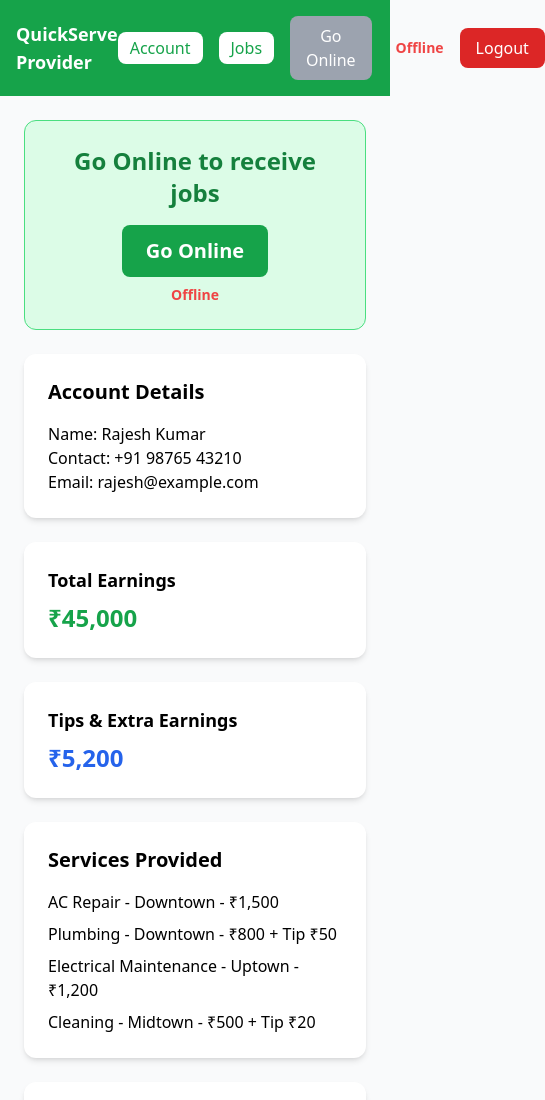
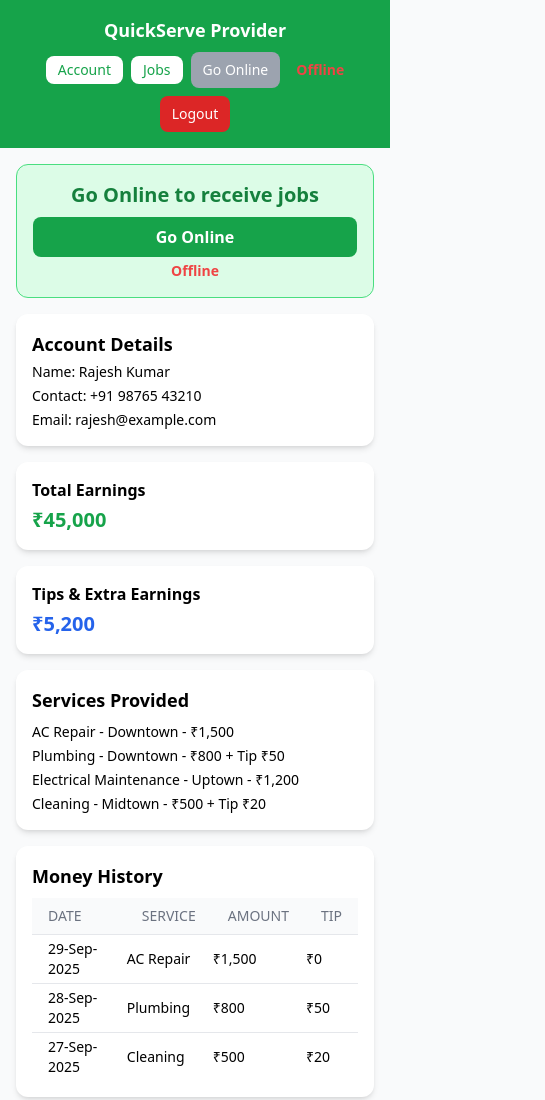
Before and after one commit to omkarsolanke/Quickserve, a plain HTML site: page serviceprovider.html in a window 390 px wide. Shown: the top 1100 px of the page, 545 px wide, since content can reach past the window. Drawn offline with nearby package versions, Linux system fonts and the light colour scheme.

Commit message:
Update serviceprovider.html

```diff
--- a/serviceprovider.html
+++ b/serviceprovider.html
@@ -13,87 +13,87 @@
 <body class="bg-gray-50 min-h-screen flex flex-col">
 
   <!-- Navbar -->
-  <nav class="bg-green-600 text-white p-4 flex justify-between items-center">
+  <nav class="bg-green-600 text-white p-4 flex flex-col md:flex-row justify-between items-center gap-2 md:gap-0">
     <span class="text-lg font-semibold">QuickServe Provider</span>
-    <div class="flex gap-4 items-center">
-      <button onclick="showTab('account')" class="bg-white text-green-600 px-3 py-1 rounded-lg">Account</button>
-      <button onclick="showTab('jobs')" class="bg-white text-green-600 px-3 py-1 rounded-lg">Jobs</button>
-      <button id="statusBtn" onclick="toggleStatus()" class="bg-gray-400 text-white px-4 py-2 rounded-lg">Go Online</button>
+    <div class="flex flex-wrap gap-2 md:gap-4 items-center justify-center md:justify-end">
+      <button onclick="showTab('account')" class="bg-white text-green-600 px-3 py-1 rounded-lg text-sm md:text-base">Account</button>
+      <button onclick="showTab('jobs')" class="bg-white text-green-600 px-3 py-1 rounded-lg text-sm md:text-base">Jobs</button>
+      <button id="statusBtn" onclick="toggleStatus()" class="bg-gray-400 text-white px-3 py-2 rounded-lg text-sm md:text-base">Go Online</button>
       <span id="statusIndicator" class="ml-2 text-sm font-semibold text-red-500">Offline</span>
-      <button onclick="logout()" class="bg-red-600 text-white px-4 py-2 rounded-lg hover:bg-red-700">Logout</button>
+      <button onclick="logout()" class="bg-red-600 text-white px-3 py-2 rounded-lg hover:bg-red-700 text-sm md:text-base">Logout</button>
     </div>
   </nav>
 
-  <main class="flex-1 p-6">
+  <main class="flex-1 p-4 md:p-6">
 
     <!-- Jobs Tab -->
     <div id="jobs" class="tab-content hidden">
 
-      <!-- Notification Card (Incoming Job Requests) -->
-      <div id="notification" class="bg-white shadow-md p-6 rounded-xl max-w-md mx-auto hidden">
+      <!-- Notification Card -->
+      <div id="notification" class="bg-white shadow-md p-4 md:p-6 rounded-xl max-w-md mx-auto hidden">
         <!-- Job info populated via JS -->
       </div>
 
       <!-- Job Details + Map -->
-      <div id="jobDetails" class="hidden mt-8 max-w-3xl mx-auto">
-        <div class="bg-white p-6 rounded-xl shadow-md mb-6">
-          <h2 class="text-xl font-bold mb-2">Job Accepted ✅</h2>
-          <p class="text-gray-700"><span class="font-medium">Client Name:</span> Pratik Sawant</p>
-          <p class="text-gray-700"><span class="font-medium">Contact:</span> +91 98765 43210</p>
-          <p class="text-gray-700"><span class="font-medium">Service:</span> Locksmith</p>
-          <p class="text-gray-700"><span class="font-medium">Address:</span> Morning Mist Society</p>
-          <p class="text-gray-700"><span class="font-medium">Expected Earning:</span> ₹800 + Tip ₹50</p>
-          <button onclick="completeJob()" class="mt-4 bg-blue-600 text-white px-4 py-2 rounded-lg hover:bg-blue-700">Complete Request</button>
+      <div id="jobDetails" class="hidden mt-6 md:mt-8 max-w-3xl mx-auto">
+        <div class="bg-white p-4 md:p-6 rounded-xl shadow-md mb-4 md:mb-6 space-y-2">
+          <h2 class="text-lg md:text-xl font-bold mb-1">Job Accepted ✅</h2>
+          <p class="text-gray-700 text-sm md:text-base"><span class="font-medium">Client Name:</span> Pratik Sawant</p>
+          <p class="text-gray-700 text-sm md:text-base"><span class="font-medium">Contact:</span> +91 98765 43210</p>
+          <p class="text-gray-700 text-sm md:text-base"><span class="font-medium">Service:</span> Locksmith</p>
+          <p class="text-gray-700 text-sm md:text-base"><span class="font-medium">Address:</span> Morning Mist Society</p>
+          <p class="text-gray-700 text-sm md:text-base"><span class="font-medium">Expected Earning:</span> ₹800 + Tip ₹50</p>
+          <button onclick="completeJob()" class="mt-2 md:mt-4 bg-blue-600 text-white px-3 py-2 md:px-4 md:py-2 rounded-lg hover:bg-blue-700 text-sm md:text-base w-full md:w-auto">Complete Request</button>
         </div>
-        <div id="map" class="h-96 w-full rounded-xl shadow-md"></div>
+        <div id="map" class="h-64 md:h-96 w-full rounded-xl shadow-md"></div>
       </div>
 
       <!-- Searching Animation -->
-      <div id="searching" class="hidden flex flex-col items-center justify-center text-center mt-12">
-        <img src="https://i.gifer.com/ZZ5H.gif" alt="Searching..." class="w-32 h-32 mb-6">
-        <h2 class="text-xl font-bold mb-2">Searching for nearby requests...</h2>
-        <p class="text-gray-600">Please wait while we connect you with the next client.</p>
-        <p id="timer" class="text-lg font-semibold text-blue-600 mt-4">30s</p>
+      <div id="searching" class="hidden flex flex-col items-center justify-center text-center mt-6 md:mt-12">
+        <img src="https://i.gifer.com/ZZ5H.gif" alt="Searching..." class="w-24 h-24 md:w-32 md:h-32 mb-4 md:mb-6">
+        <h2 class="text-lg md:text-xl font-bold mb-1 md:mb-2">Searching for nearby requests...</h2>
+        <p class="text-gray-600 text-sm md:text-base">Please wait while we connect you with the next client.</p>
+        <p id="timer" class="text-base md:text-lg font-semibold text-blue-600 mt-2 md:mt-4">30s</p>
       </div>
 
     </div>
 
     <!-- Account Tab -->
-    <div id="account" class="tab-content max-w-4xl mx-auto space-y-6">
+    <div id="account" class="tab-content max-w-4xl mx-auto space-y-4 md:space-y-6">
 
       <!-- Go Online Section -->
-      <div class="bg-green-100 border border-green-400 p-6 rounded-xl text-center">
-        <h2 class="text-2xl font-bold text-green-700 mb-4">Go Online to receive jobs</h2>
-        <button id="statusBtnAccount" onclick="toggleStatus()" class="bg-green-600 text-white px-6 py-3 rounded-lg text-xl font-semibold hover:bg-green-700">
+      <div class="bg-green-100 border border-green-400 p-4 md:p-6 rounded-xl text-center">
+        <h2 class="text-xl md:text-2xl font-bold text-green-700 mb-2 md:mb-4">Go Online to receive jobs</h2>
+        <button id="statusBtnAccount" onclick="toggleStatus()" class="bg-green-600 text-white px-4 py-2 md:px-6 md:py-3 rounded-lg text-base md:text-xl font-semibold hover:bg-green-700 w-full md:w-auto">
           Go Online
         </button>
-        <p id="statusIndicatorAccount" class="mt-2 text-sm font-semibold text-red-500">Offline</p>
+        <p id="statusIndicatorAccount" class="mt-1 md:mt-2 text-sm md:text-base font-semibold text-red-500">Offline</p>
       </div>
 
       <!-- Profile Card -->
-      <div class="bg-white p-6 rounded-xl shadow-md">
-        <h2 class="text-xl font-bold mb-4">Account Details</h2>
-        <p><span class="font-medium">Name:</span> Rajesh Kumar</p>
-        <p><span class="font-medium">Contact:</span> +91 98765 43210</p>
-        <p><span class="font-medium">Email:</span> rajesh@example.com</p>
+      <div class="bg-white p-4 md:p-6 rounded-xl shadow-md space-y-1 md:space-y-2">
+        <h2 class="text-lg md:text-xl font-bold mb-1 md:mb-2">Account Details</h2>
+        <p class="text-sm md:text-base"><span class="font-medium">Name:</span> Rajesh Kumar</p>
+        <p class="text-sm md:text-base"><span class="font-medium">Contact:</span> +91 98765 43210</p>
+        <p class="text-sm md:text-base"><span class="font-medium">Email:</span> rajesh@example.com</p>
       </div>
 
       <!-- Earnings Overview -->
-      <div class="grid md:grid-cols-2 gap-6">
-        <div class="bg-white p-6 rounded-xl shadow-md">
-          <h2 class="text-lg font-semibold mb-2">Total Earnings</h2>
-          <p class="text-2xl font-bold text-green-600">₹45,000</p>
+      <div class="grid grid-cols-1 md:grid-cols-2 gap-4 md:gap-6">
+        <div class="bg-white p-4 md:p-6 rounded-xl shadow-md">
+          <h2 class="text-base md:text-lg font-semibold mb-1 md:mb-2">Total Earnings</h2>
+          <p class="text-xl md:text-2xl font-bold text-green-600">₹45,000</p>
         </div>
-        <div class="bg-white p-6 rounded-xl shadow-md">
-          <h2 class="text-lg font-semibold mb-2">Tips & Extra Earnings</h2>
-          <p class="text-2xl font-bold text-blue-600">₹5,200</p>
+        <div class="bg-white p-4 md:p-6 rounded-xl shadow-md">
+          <h2 class="text-base md:text-lg font-semibold mb-1 md:mb-2">Tips & Extra Earnings</h2>
+          <p class="text-xl md:text-2xl font-bold text-blue-600">₹5,200</p>
         </div>
       </div>
 
       <!-- Services History -->
-      <div class="bg-white p-6 rounded-xl shadow-md">
-        <h2 class="text-xl font-bold mb-4">Services Provided</h2>
-        <ul class="space-y-2">
+      <div class="bg-white p-4 md:p-6 rounded-xl shadow-md">
+        <h2 class="text-lg md:text-xl font-bold mb-2 md:mb-4">Services Provided</h2>
+        <ul class="space-y-1 md:space-y-2 text-sm md:text-base">
           <li>AC Repair - Downtown - ₹1,500</li>
           <li>Plumbing - Downtown - ₹800 + Tip ₹50</li>
           <li>Electrical Maintenance - Uptown - ₹1,200</li>
@@ -101,22 +101,22 @@
         </ul>
       </div>
 
-      <!-- Detailed Earnings / Money History -->
-      <div class="bg-white p-6 rounded-xl shadow-md">
-        <h2 class="text-xl font-bold mb-4">Money History</h2>
-        <table class="min-w-full divide-y divide-gray-200">
+      <!-- Money History -->
+      <div class="bg-white p-4 md:p-6 rounded-xl shadow-md overflow-x-auto">
+        <h2 class="text-lg md:text-xl font-bold mb-2 md:mb-4">Money History</h2>
+        <table class="min-w-full divide-y divide-gray-200 text-sm md:text-base">
           <thead class="bg-gray-50">
             <tr>
-              <th class="px-6 py-3 text-left text-xs font-medium text-gray-500 uppercase">Date</th>
-              <th class="px-6 py-3 text-left text-xs font-medium text-gray-500 uppercase">Service</th>
-              <th class="px-6 py-3 text-left text-xs font-medium text-gray-500 uppercase">Amount</th>
-              <th class="px-6 py-3 text-left text-xs font-medium text-gray-500 uppercase">Tip</th>
+              <th class="px-4 py-2 text-left font-medium text-gray-500 uppercase">Date</th>
+              <th class="px-4 py-2 text-left font-medium text-gray-500 uppercase">Service</th>
+              <th class="px-4 py-2 text-left font-medium text-gray-500 uppercase">Amount</th>
+              <th class="px-4 py-2 text-left font-medium text-gray-500 uppercase">Tip</th>
             </tr>
           </thead>
           <tbody class="bg-white divide-y divide-gray-200">
-            <tr><td class="px-6 py-2">29-Sep-2025</td><td>AC Repair</td><td>₹1,500</td><td>₹0</td></tr>
-            <tr><td class="px-6 py-2">28-Sep-2025</td><td>Plumbing</td><td>₹800</td><td>₹50</td></tr>
-            <tr><td class="px-6 py-2">27-Sep-2025</td><td>Cleaning</td><td>₹500</td><td>₹20</td></tr>
+            <tr><td class="px-4 py-1 md:py-2">29-Sep-2025</td><td>AC Repair</td><td>₹1,500</td><td>₹0</td></tr>
+            <tr><td class="px-4 py-1 md:py-2">28-Sep-2025</td><td>Plumbing</td><td>₹800</td><td>₹50</td></tr>
+            <tr><td class="px-4 py-1 md:py-2">27-Sep-2025</td><td>Cleaning</td><td>₹500</td><td>₹20</td></tr>
           </tbody>
         </table>
       </div>
```
